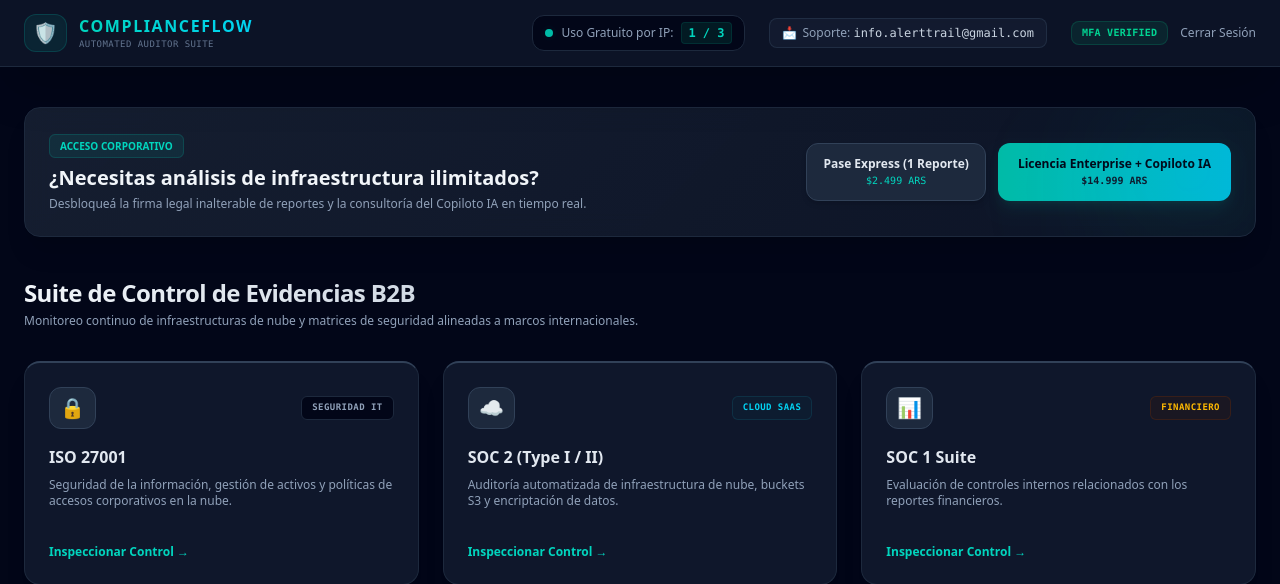
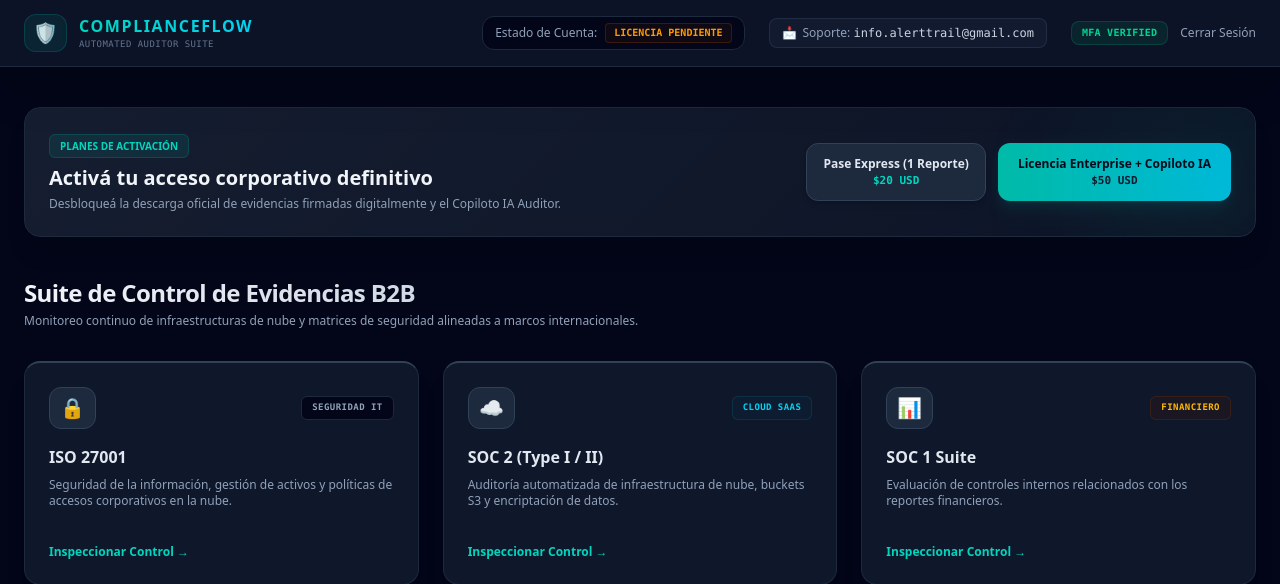
Before and after one commit to LeandroSchulze/ComplianceFlow, a FastAPI app: page /dashboard in a window 1280 px wide. Shown: the top 584 px of the page. Run offline with FastAPI, Linux system fonts and the light colour scheme; parts of the project's set-up code (start-up, migrations or seed data) failed here and were passed over; some libraries are stand-ins or nearby versions.

Commit message:
Update dashboard.html

```diff
--- a/templates/dashboard.html
+++ b/templates/dashboard.html
@@ -10,12 +10,6 @@
         .glass-panel {
             background: linear-gradient(135deg, rgba(30, 41, 59, 0.7) 0%, rgba(15, 23, 42, 0.8) 100%);
             backdrop-filter: blur(12px);
-        }
-        .gradient-border:hover {
-            border-color: transparent;
-            background-image: linear-gradient(#1e293b, #1e293b), linear-gradient(135deg, #14b8a6 0%, #3b82f6 100%);
-            background-origin: border-box;
-            background-clip: content-box, border-box;
         }
     </style>
 </head>
@@ -35,17 +29,13 @@
             </div>
 
             <div class="flex items-center space-x-6 text-xs">
-                <!-- Indicador Freemium por IP -->
-                <div class="hidden sm:flex items-center space-x-2 bg-slate-950 px-3 py-1.5 rounded-xl border border-slate-800">
-                    <span class="flex h-2 w-2 relative">
-                        <span class="animate-ping absolute inline-flex h-full w-full rounded-full bg-teal-400 opacity-75"></span>
-                        <span class="relative inline-flex rounded-full h-2 w-2 bg-teal-500"></span>
-                    </span>
-                    <span class="text-slate-400 font-medium">Uso Gratuito por IP:</span>
-                    <span id="txtUsoIp" class="text-teal-400 font-mono font-bold bg-teal-950/50 px-1.5 py-0.5 rounded border border-teal-800/30">1 / 3</span>
+                <!-- Estado de la Cuenta Corporativa -->
+                <div class="flex items-center space-x-2 bg-slate-950 px-3 py-1.5 rounded-xl border border-slate-800">
+                    <span class="text-slate-400 font-medium">Estado de Cuenta:</span>
+                    <span id="badgeLicencia" class="text-amber-500 font-mono font-bold bg-amber-950/20 px-2 py-0.5 rounded border border-amber-900/40 uppercase text-[10px]">Licencia Pendiente</span>
                 </div>
 
-                <!-- Soporte en Nav -->
+                <!-- Bloque de Contacto Nav -->
                 <div class="hidden lg:flex items-center space-x-1.5 text-slate-400 bg-slate-800/40 px-3 py-1.5 rounded-lg border border-slate-700/50">
                     <span class="text-teal-400">📩</span>
                     <span>Soporte: <strong class="text-slate-300 font-mono font-medium">info.alerttrail@gmail.com</strong></span>
@@ -60,20 +50,20 @@
 
         <div class="max-w-7xl mx-auto px-4 sm:px-6 py-10">
 
-            <!-- BANNER DE TARIFAS SEGMENTADAS -->
+            <!-- BANNER DE TARIFAS SEGMENTADAS EN USD -->
             <div class="mb-10 p-6 rounded-2xl glass-panel border border-slate-800 shadow-xl flex flex-col md:flex-row justify-between items-start md:items-center gap-6 relative overflow-hidden">
                 <div class="absolute -right-20 -bottom-20 w-60 h-60 bg-gradient-to-br from-teal-500/10 to-transparent rounded-full blur-3xl pointer-events-none"></div>
                 <div>
-                    <span class="bg-teal-500/10 text-teal-400 text-[10px] font-bold px-2.5 py-1 rounded-md uppercase border border-teal-500/20">Acceso Corporativo</span>
-                    <h2 class="text-xl font-bold mt-2 text-slate-100">¿Necesitas análisis de infraestructura ilimitados?</h2>
-                    <p class="text-xs text-slate-400 mt-1">Desbloqueá la firma legal inalterable de reportes y la consultoría del Copiloto IA en tiempo real.</p>
+                    <span class="bg-teal-500/10 text-teal-400 text-[10px] font-bold px-2.5 py-1 rounded-md uppercase border border-teal-500/20">Planes de Activación</span>
+                    <h2 class="text-xl font-bold mt-2 text-slate-100">Activá tu acceso corporativo definitivo</h2>
+                    <p class="text-xs text-slate-400 mt-1">Desbloqueá la descarga oficial de evidencias firmadas digitalmente y el Copiloto IA Auditor.</p>
                 </div>
                 <div class="flex flex-wrap gap-3 w-full md:w-auto">
                     <button onclick="pagarPlanIndividual()" class="flex-1 md:flex-initial bg-slate-800 hover:bg-slate-700 text-slate-200 border border-slate-700 text-xs font-bold px-4 py-3 rounded-xl transition duration-200 cursor-pointer shadow-md text-center">
-                        Pase Express (1 Reporte) <span class="text-teal-400 block text-[10px] font-mono font-medium mt-0.5">$2.499 ARS</span>
+                        Pase Express (1 Reporte) <span class="text-teal-400 block text-[11px] font-mono font-bold mt-0.5">$20 USD</span>
                     </button>
                     <button onclick="pagarPlanPremium()" class="flex-1 md:flex-initial bg-gradient-to-r from-teal-500 to-cyan-500 hover:from-teal-400 hover:to-cyan-400 text-slate-950 text-xs font-black px-5 py-3 rounded-xl transition duration-200 cursor-pointer shadow-lg shadow-teal-500/10 text-center">
-                        Licencia Enterprise + Copiloto IA <span class="text-slate-900 block text-[10px] font-mono font-bold mt-0.5">$14.999 ARS</span>
+                        Licencia Enterprise + Copiloto IA <span class="text-slate-900 block text-[11px] font-mono font-black mt-0.5">$50 USD</span>
                     </button>
                 </div>
             </div>
@@ -86,7 +76,6 @@
                 </div>
 
                 <div class="grid grid-cols-1 md:grid-cols-2 lg:grid-cols-3 gap-6">
-                    <!-- CONTROLES (ISO, SOC 2, SOC 1, etc.) -->
                     <div onclick="verEstandar('ISO 27001', 'Anexo A.9 (Control de Accesos)', 'ISO-IAM')" class="bg-slate-900 rounded-2xl border border-slate-800 p-6 shadow-xl transition-all duration-200 cursor-pointer flex flex-col justify-between h-56 group border-t-2 border-t-slate-700 hover:border-t-teal-400 hover:shadow-teal-500/5">
                         <div>
                             <div class="flex justify-between items-center">
@@ -133,7 +122,6 @@
 
             <!-- PANEL DE DETALLE EXCLUSIVO (VISTA INTERNA DEL ESTÁNDAR) -->
             <div id="vistaDetalle" class="hidden space-y-8 animate-fade-in">
-                <!-- ENCABEZADO INTERNO -->
                 <div class="flex flex-col sm:flex-row justify-between items-start sm:items-center gap-4 bg-slate-900 p-5 rounded-2xl border border-slate-800">
                     <div>
                         <button onclick="volverASuite()" class="text-xs font-bold text-slate-400 hover:text-white transition-colors mb-2.5 flex items-center bg-slate-800 px-3 py-1.5 rounded-xl border border-slate-700 cursor-pointer">
@@ -149,7 +137,6 @@
                     </div>
                 </div>
 
-                <!-- ACCIÓN DE AUDITORÍA Y COPILOTO DE IA -->
                 <div class="grid grid-cols-1 lg:grid-cols-12 gap-8">
                     <div class="lg:col-span-7 bg-slate-900 rounded-2xl border border-slate-800 p-6 flex flex-col justify-between shadow-xl">
                         <div>
@@ -162,8 +149,8 @@
                             </div>
                         </div>
                         <div class="mt-6">
-                            <button onclick="simularAnalisis()" class="w-full bg-teal-500 hover:bg-teal-400 text-slate-950 font-black px-6 py-4 rounded-xl transition duration-200 shadow-lg text-sm cursor-pointer JSON-nowrap">
-                                Lanzar Auditoría Automatizada (Consume 1 Crédito)
+                            <button onclick="simularAnalisis()" class="w-full bg-teal-500 hover:bg-teal-400 text-slate-950 font-black px-6 py-4 rounded-xl transition duration-200 shadow-lg text-sm cursor-pointer whitespace-nowrap">
+                                Lanzar Auditoría Automatizada Certificada
                             </button>
                             <p id="txtProcesando" class="mt-3 text-center text-xs text-teal-400 font-mono animate-pulse hidden">🔄 Sincronizando hashes en Railway...</p>
                         </div>
@@ -210,13 +197,13 @@
                     </div>
                 </div>
 
-                <!-- CONTENEDOR HISTÓRICO DE EVIDENCIAS -->
+                <!-- HISTÓRICO DE EVIDENCIAS -->
                 <div class="bg-slate-900 rounded-2xl border border-slate-800 p-6 shadow-xl">
                     <div class="flex justify-between items-start border-b border-slate-800 pb-4 mb-4">
                         <div><h3 id="txtCardTitulo" class="text-base font-bold text-slate-100">Reporte</h3></div>
                         <span id="txtCardEstado" class="text-xs px-3 py-1 rounded-full font-bold">🟢 100% CUMPLIDO</span>
                     </div>
-                    <p id="txtCardDescripcion" class="text-xs text-slate-400 text-justify mb-4">Contexto de la evidencia.</p>
+                    <p id="txtCardDescripcion" class="text-xs text-slate-400 text-justify mb-4">Contexto de la evidencia corporativa.</p>
                     <div class="grid grid-cols-1 md:grid-cols-2 gap-4 bg-slate-950 p-4 rounded-xl border border-slate-800 text-[11px] font-mono">
                         <div><span class="text-slate-500">Fecha Generación:</span> <span id="txtCardFecha" class="text-slate-300">--</span></div>
                         <div><span class="text-slate-500">Hash Criptográfico:</span> <span id="txtCardHash" class="text-amber-400">--</span></div>
@@ -235,7 +222,7 @@
         </div>
     </div>
 
-    <!-- 📩 FOOTER CORPORATIVO DE SOPORTE ENTERPRISE -->
+    <!-- FOOTER CORPORATIVO -->
     <footer class="bg-slate-900 border-t border-slate-800 mt-20 py-6 px-6 text-center text-xs text-slate-500">
         <div class="max-w-7xl mx-auto flex flex-col sm:flex-row justify-between items-center gap-4">
             <p>© 2026 ComplianceFlow. Todos los derechos reservados. Evidencias criptográficas inalterables firmadas en la red corporativa.</p>
@@ -290,11 +277,10 @@
                 });
                 if (response.status === 402) {
                     msg.classList.add('hidden');
-                    alert("⚠️ Límite gratuito alcanzado (3 escaneos por IP).\nAdquiera el pase premium para continuar.");
+                    alert("⚠️ Su cuenta requiere una licencia corporativa activa para procesar auditorías.");
                     return;
                 }
                 if (!response.ok) throw new Error("Error en el escáner.");
-                document.getElementById('txtUsoIp').innerText = "3 / 3";
                 msg.classList.add('hidden');
                 alert("✅ Auditoría completada con éxito.");
             } catch (err) {
@@ -340,10 +326,12 @@
             window.location.href = `/api/compliance/download?format=${formato}&id=${estandarActivoId}`;
         }
 
+        // Modifica el badge si detecta el retorno exitoso de pago
         const urlParams = new URLSearchParams(window.location.search);
-        if (urlParams.get('tier') === 'premium') {
-            document.getElementById('txtUsoIp').innerText = "ILIMITADO (ENTERPRISE)";
-            document.getElementById('txtUsoIp').className = "text-amber-400 font-mono font-bold bg-amber-950/50 px-1.5 py-0.5 rounded border border-amber-800/30";
+        if (urlParams.get('tier') === 'premium' || urlParams.get('payment') === 'success') {
+            const badge = document.getElementById('badgeLicencia');
+            badge.innerText = "LICENCIA ENTERPRISE";
+            badge.className = "text-amber-400 font-mono font-bold bg-amber-950/50 px-1.5 py-0.5 rounded border border-amber-800/30 text-[10px]";
         }
     </script>
 </body>
```
